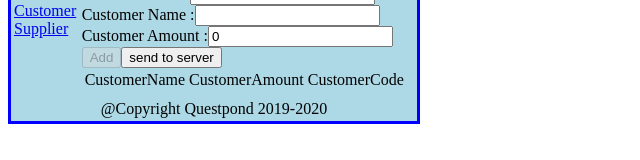
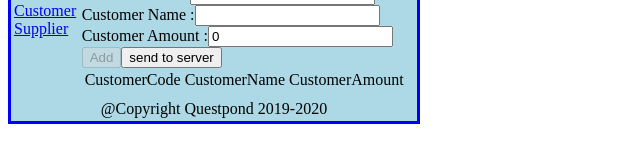
Before and after one commit to Alexbasisty/AngularCustomerApp, an Angular app: page /Customer/Add in a window 1280 px wide. Shown: the part 338-498 px from the top of the page, without its empty margins (0-640 px from the left). Built offline with nearby package versions, Linux system fonts and the light colour scheme.

Commit message:
trying to remove a mistake hapenning

```diff
--- a/src/CustomerApp/Customer/customerApp.customerView.html
+++ b/src/CustomerApp/Customer/customerApp.customerView.html
@@ -24,7 +24,7 @@
     ['CustomerNameControl']
     .hasError('required'))" >Customer name is required</div>
 
-<grid-ui [grid-columns]="[{'colName':'CustomerName'},{'colName':'CustomerAmount'},{'colName':'CustomerCode'}]"
+<grid-ui [grid-columns]="[{'colName': 'CustomerCode'},{'colName': 'CustomerName'}, {'colName': 'CustomerAmount'}]"
     [grid-data]="CustomerModels"
     (grid-selected)="SelectCustomer($event)"
 ></grid-ui>
--- a/src/CustomerApp/Utility/CustomerApp.Grid.html
+++ b/src/CustomerApp/Utility/CustomerApp.Grid.html
@@ -1,12 +1,12 @@
 <table>
     <tr>
         <td *ngFor="let col of gridColumns">
-            {{col.colName}}
+            {{col['colName']}}
         </td>
     </tr>
     <tr *ngFor="let colObj of gridData">
         <td *ngFor="let col of gridColumns">
-            {{colObj[col.colName]}}
+            {{colObj[col['colName']]}}
         </td>
         <td>
             <a (click)="selectGrid(colObj)" [routerLink]="['/Customer/Add']">select</a>
```
